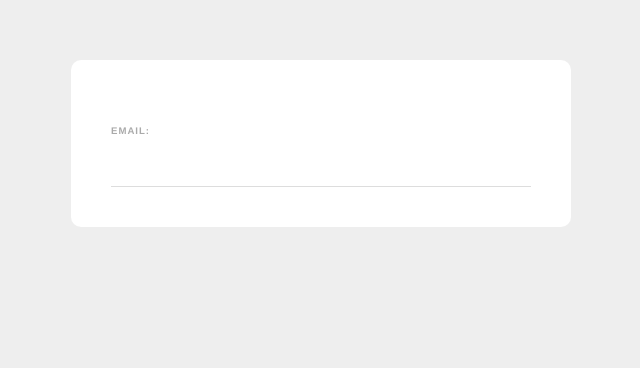
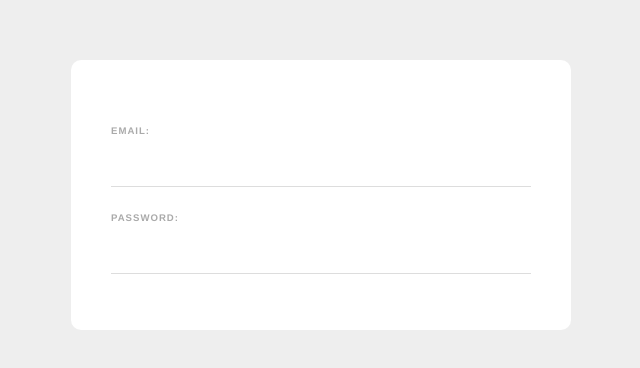
Before and after one commit to rlinsdev/vue-webform, a Vue app: page / in a window 1280 px wide. Shown: the top 368 px of the page, without its empty margins (319-959 px from the left). Built offline with nearby package versions, Linux system fonts and the light colour scheme.

Commit message:
Two way data bound

```diff
--- a/src/components/SignupForm.vue
+++ b/src/components/SignupForm.vue
@@ -1,12 +1,24 @@
 <template>
   <form>
     <label>Email:</label>
-    <input type="email" required>
+    <input type="email" required v-model="email">
+
+    <label>Password:</label>
+    <input type="password" required v-model="password">
+
+    <p>{{email}}</p>
+    <p>{{password}}</p>
   </form>
 </template>
 
 <script>
 export default {
+  data () {
+    return {
+      email: '',
+      password:''
+    }
+  }
 
 }
 </script>
```
